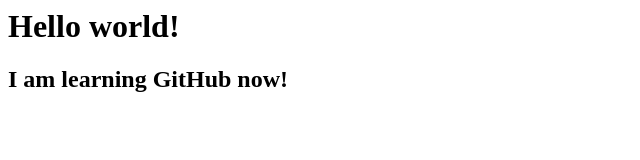
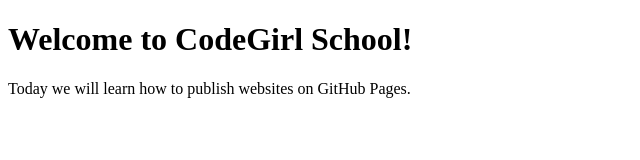
Before and after one commit to DianaBelikova/My-first-repository, a plain HTML site: page index.html in a window 1280 px wide. Shown: the whole page, without its empty margins (0-640 px from the left). Drawn offline with Linux system fonts and the light colour scheme.

Commit message:
Updated index.html

```diff
--- a/index.html
+++ b/index.html
@@ -1,2 +1,16 @@
-<h1>Hello world!</h1>
-<h2>I am learning GitHub now!</h2>
+<!DOCTYPE html>
+<html lang="en">
+
+<head>
+    <meta charset="UTF-8" />
+    <meta http-equiv="X-UA-Compatible" content="IE=edge" />
+    <meta name="viewport" content="width=device-width, initial-scale=1.0" />
+    <title>Working with GitHub</title>
+</head>
+
+<body>
+    <h1>Welcome to CodeGirl School!</h1>
+    <p>Today we will learn how to publish websites on GitHub Pages.</p>
+</body>
+
+</html>
```
